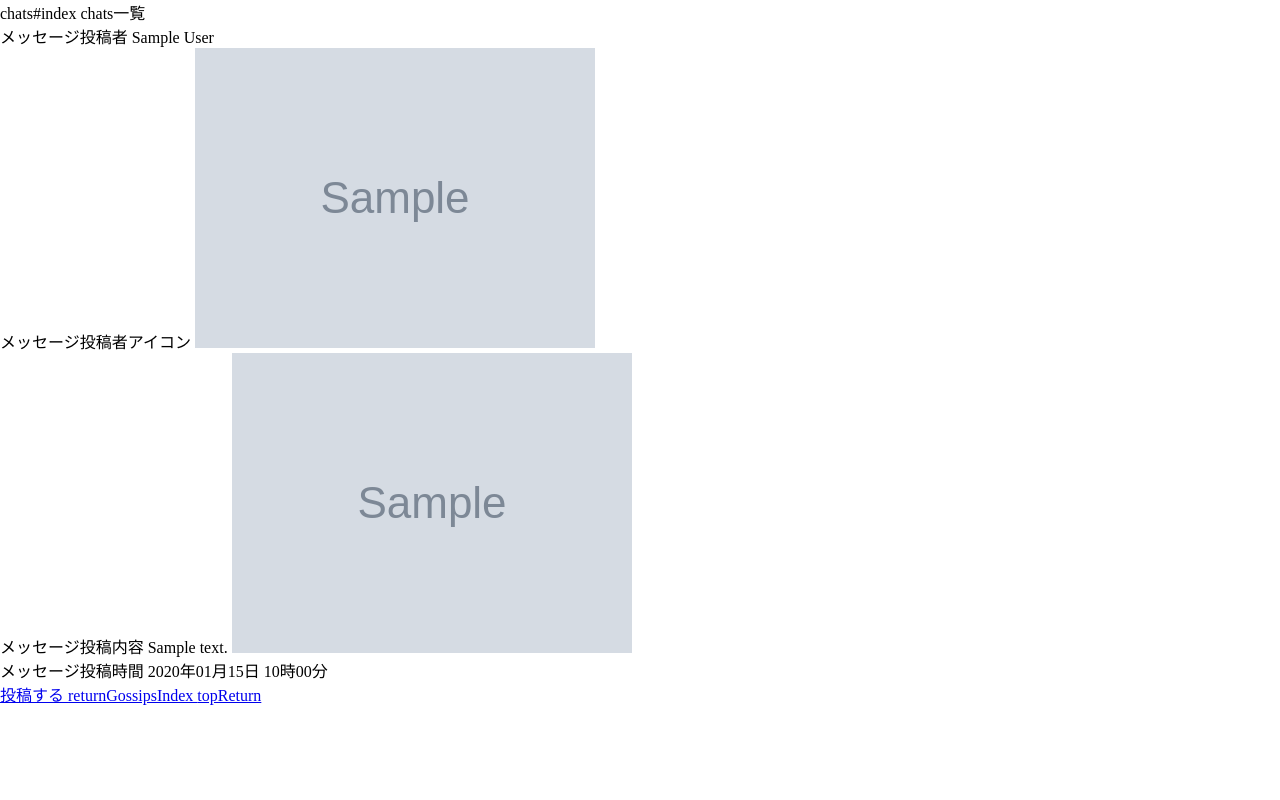
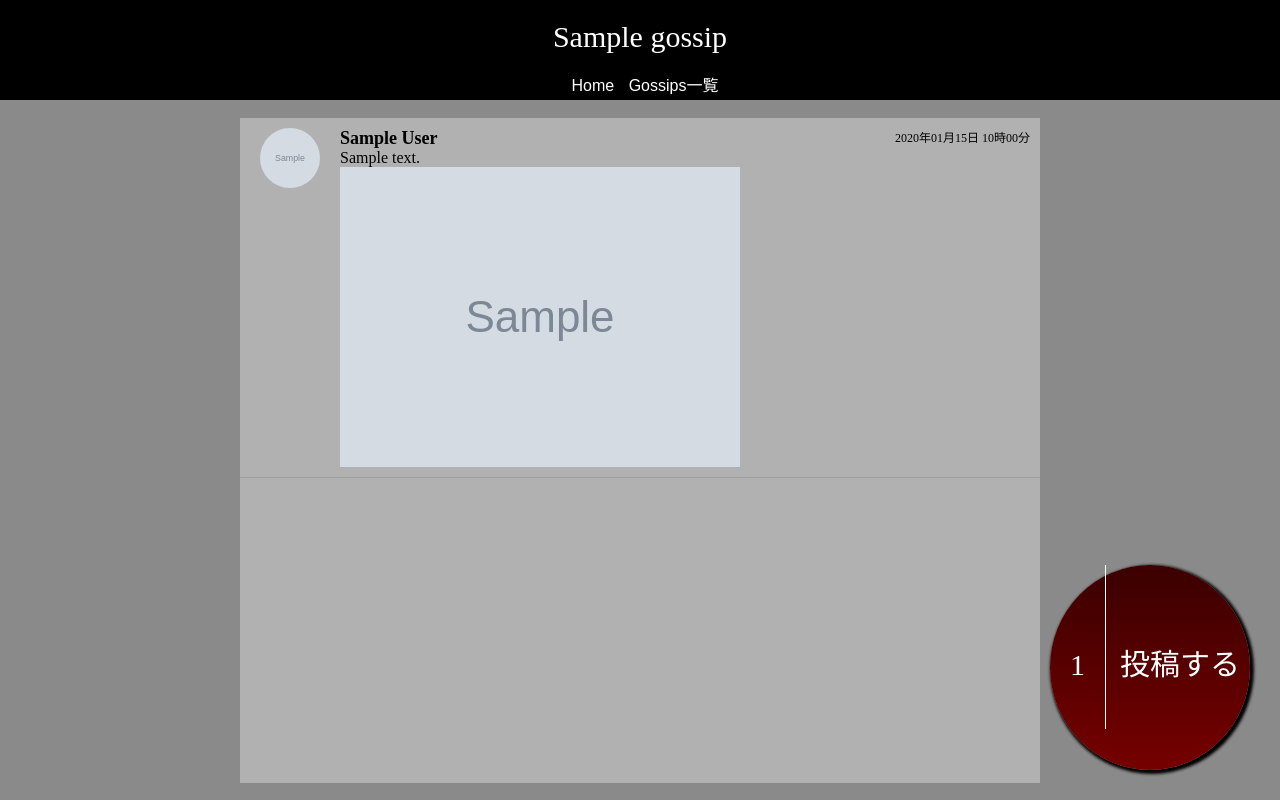
Before and after one commit to TomozQ/PF_2, a Rails app: page /gossips/1/chats in a window 1280 px wide. Run offline with Rails 7, Linux system fonts and the light colour scheme; a user stored in the database is signed in; tables that the repository leaves empty hold one stand-in row (values such as "Sample post"); grey boxes marked "Sample" are stand-in pictures; style sheets or scripts are compiled from the project's sources; some libraries are stand-ins or nearby versions; some web fonts are replaced.

Commit message:
chat#index完成

```diff
--- /dev/null
+++ b/app/assets/stylesheets/_chats.scss
@@ -0,0 +1 @@
+@import 'modules/chats_index'
--- a/app/assets/stylesheets/application.scss
+++ b/app/assets/stylesheets/application.scss
@@ -12,6 +12,7 @@
 @import "modules/about";
 @import "modules/user";
 @import 'gossips';
+@import 'chats';
 
 *::-webkit-scrollbar {
   display:none;
--- a/app/assets/stylesheets/chats.scss
+++ /dev/null
@@ -1,3 +0,0 @@
-// Place all the styles related to the chats controller here.
-// They will automatically be included in application.css.
-// You can use Sass (SCSS) here: http://sass-lang.com/
--- /dev/null
+++ b/app/assets/stylesheets/modules/_chats_index.scss
@@ -0,0 +1,114 @@
+.chat_index{
+  width: 100vw;
+  height: 100vh;
+  position: relative;
+  &__title{
+    width: 100%;
+    height: 100px;
+    background-color: black;
+    color: white;
+    font-family: 'tetsubin';
+    font-size: 30px;
+    text-align: center;
+    padding-top: 20px;
+    &__links{
+      margin-top: 10px;
+      a{
+        color: white;
+        text-decoration: none;
+        font-size: 16px;
+        font-family: Arial, Helvetica, sans-serif;
+        padding-left: 10px;
+      }
+    }
+  }
+  &__wrapper{
+    width: 100%;
+    height: calc(100vh - 100px);
+    background-color: #8a8a8a;
+    display: flex;
+    justify-content: center;
+    align-items: center;
+    &__contents{
+      height: 95%;
+      width: 800px;
+      background-color: #b1b1b1;
+      overflow: scroll;
+      .chat{
+        width: 100%;
+        margin-top: 10px;
+        border-bottom: 1px solid #9d9d9d;
+        &__in{
+          width: 100%;
+          display: flex;
+          &__left{
+            padding-left: 20px;
+            &__userIcon{
+              img{
+                border-radius: 50%;
+                width: 60px;
+                height: 60px;
+                object-fit: cover;
+              }
+            }
+          }
+          &__right{
+            padding-left: 20px;
+            width: 100%;
+            &__top{
+              display: flex;
+              justify-content: space-between;
+              &__userName{
+                font-size: 18px;
+                font-weight: bold;
+              }
+              &__createdTime{
+                font-size: 12px;
+                font-weight: lighter;
+                padding-right: 10px;
+              }
+            }
+            &__bottom{
+              &__content{
+                padding-bottom: 10px;
+                img{
+                  display: block;
+                }
+              }
+            }
+          }
+        }
+      }
+    }
+  }
+  &__btn{
+    width: 200px;
+    display: flex;
+    background: linear-gradient(#3b0000, #760000);
+    position: absolute;
+    bottom: 30px;
+    right: 30px;
+    box-shadow: 2px 2px 3px 2px;
+    border-radius: 50%;
+    a{
+      text-decoration: none;
+      display: block;
+      line-height: 200px;
+      color: white;
+      font-family: 'onryou';
+    }
+    &__left{
+      height: 80%;
+      display: inline-block;
+      margin-left: 20px;
+      padding-right: 20px;
+      border-right: 1px solid white;
+      font-size: 30px;
+    }
+    &__right{
+      display: inline-block;
+      font-size: 30px;
+      margin-left: 10px;
+    }
+  }
+}
--- a/app/controllers/chats_controller.rb
+++ b/app/controllers/chats_controller.rb
@@ -4,6 +4,7 @@ class ChatsController < ApplicationController
   def index
     @chat = Chat.new
     @chats = @gossip.chats.includes(:user)
+    @nums = @gossip.chats.count
   end
 
   def new
--- a/app/views/chats/index.html.haml
+++ b/app/views/chats/index.html.haml
@@ -1,24 +1,32 @@
-chats#index
-chats一覧
-- @chats.each do |chat|
-  .test
-    メッセージ投稿者
-    = chat.user.name
-  .test
-    メッセージ投稿者アイコン
-    = image_tag src= "#{chat.user.image}"
-  .test
-    メッセージ投稿内容
-    = chat.content
-    = image_tag chat.image.url, class: 'Message__image' if chat.image.present?
-  .test
-    メッセージ投稿時間
-    = chat.created_at.strftime("%Y年%m月%d日 %H時%M分")
-
-.return
-  = link_to new_gossip_chat_path(@gossip.id) do
-    投稿する
-  = link_to gossips_path do
-    returnGossipsIndex
-  =link_to root_path do
-    topReturn
+.chat_index
+  .chat_index__title
+    = @gossip.name
+    .chat_index__title__links
+      =link_to root_path do
+        Home
+      = link_to gossips_path do
+        Gossips一覧
+  .chat_index__wrapper
+    .chat_index__wrapper__contents
+      - @chats.each do |chat|
+        .chat
+          .chat__in
+            .chat__in__left
+              .chat__in__left__userIcon
+                = image_tag src= "#{chat.user.image}"
+            .chat__in__right
+              .chat__in__right__top
+                .chat__in__right__top__userName
+                  = chat.user.name
+                .chat__in__right__top__createdTime
+                  = chat.created_at.strftime("%Y年%m月%d日 %H時%M分")
+              .chat__in__right__bottom
+                .chat__in__right__bottom__content
+                  = chat.content
+                  = image_tag chat.image.url, class: 'Message__image' if chat.image.present?
+  .chat_index__btn
+    = link_to new_gossip_chat_path(@gossip.id)  do
+      .chat_index__btn__left
+        =@nums
+      .chat_index__btn__right
+        投稿する
```
